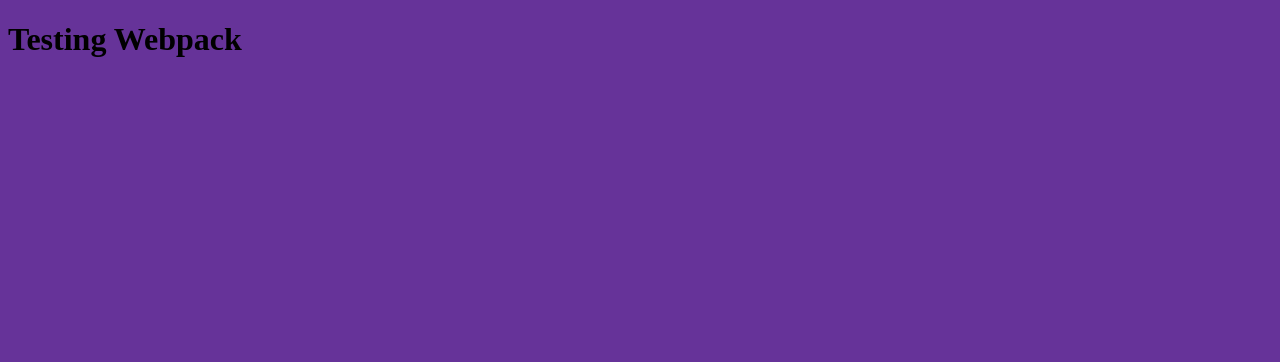
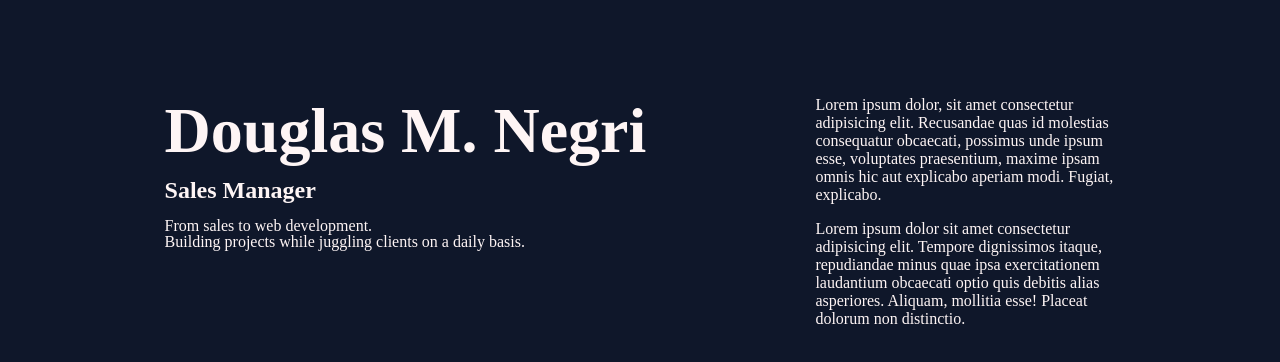
Before and after one commit to douglasmnegri/homepage, a website built with webpack: page src/template.html in a window 1280 px wide. Built offline with nearby package versions, Linux system fonts and the light colour scheme.

Commit message:
add header

```diff
--- a/src/styles.css
+++ b/src/styles.css
@@ -1,4 +1,49 @@
-/* styles.css */
+:root {
+  --primary-color: #001f3f;
+  --font-color: #fef5f5;
+  --h1-size: 4rem;
+  --h2-size: 1.5rem;
+  --font-size: 1rem;
+  --tw-bg-opacity: 1;
+}
+
+html, body {
+  height: 100%;
+  margin: 0;
+  color: var(--font-color);
+}
+
 body {
-  background-color: rebeccapurple;
+  height: 100vh;
+  background-color: rgb(15 23 42 / var(--tw-bg-opacity));
+  background-repeat: no-repeat;
+  display: flex;
+  flex-direction: column;
 }
+
+h1 {
+  font-size: var(--h1-size);
+}
+
+h2 {
+  font-size: var(--h2-size);
+}
+
+header {
+  display: flex;
+  justify-content: space-around;
+  margin: 5em;
+  font-size: var(--font-size);
+}
+
+.presentation {
+  line-height: 1em
+}
+.dev-description {
+  width: 300px;
+}
+
+main {
+  display: flex;
+  justify-content: center;
+}
--- a/src/template.html
+++ b/src/template.html
@@ -1,11 +1,37 @@
 <!DOCTYPE html>
 <html lang="en">
-<head>
-    <meta charset="UTF-8">
-    <meta name="viewport" content="width=device-width, initial-scale=1.0">
+  <head>
+    <meta charset="UTF-8" />
+    <meta name="viewport" content="width=device-width, initial-scale=1.0" />
+    <link rel="stylesheet" href="styles.css" />
     <title>Homepage</title>
-</head>
-<body>
-    <h1>Testing Webpack</h1>
-</body>
+  </head>
+  <body>
+    <header>
+      <div class="presentation">
+        <h1>Douglas M. Negri</h1>
+        <h2>Sales Manager</h2>
+        <p>
+          From sales to web development. <br />Building projects while juggling
+          clients on a daily basis.<br />
+        </p>
+      </div>
+      <div class="dev-description">
+        <p>
+          Lorem ipsum dolor, sit amet consectetur adipisicing elit. Recusandae
+          quas id molestias consequatur obcaecati, possimus unde ipsum esse,
+          voluptates praesentium, maxime ipsam omnis hic aut explicabo aperiam
+          modi. Fugiat, explicabo.
+        </p>
+        <p>
+          Lorem ipsum dolor sit amet consectetur adipisicing elit. Tempore
+          dignissimos itaque, repudiandae minus quae ipsa exercitationem
+          laudantium obcaecati optio quis debitis alias asperiores. Aliquam,
+          mollitia esse! Placeat dolorum non distinctio.
+        </p>
+      </div>
+    </header>
+    <main>
+    </main>
+  </body>
 </html>
```
